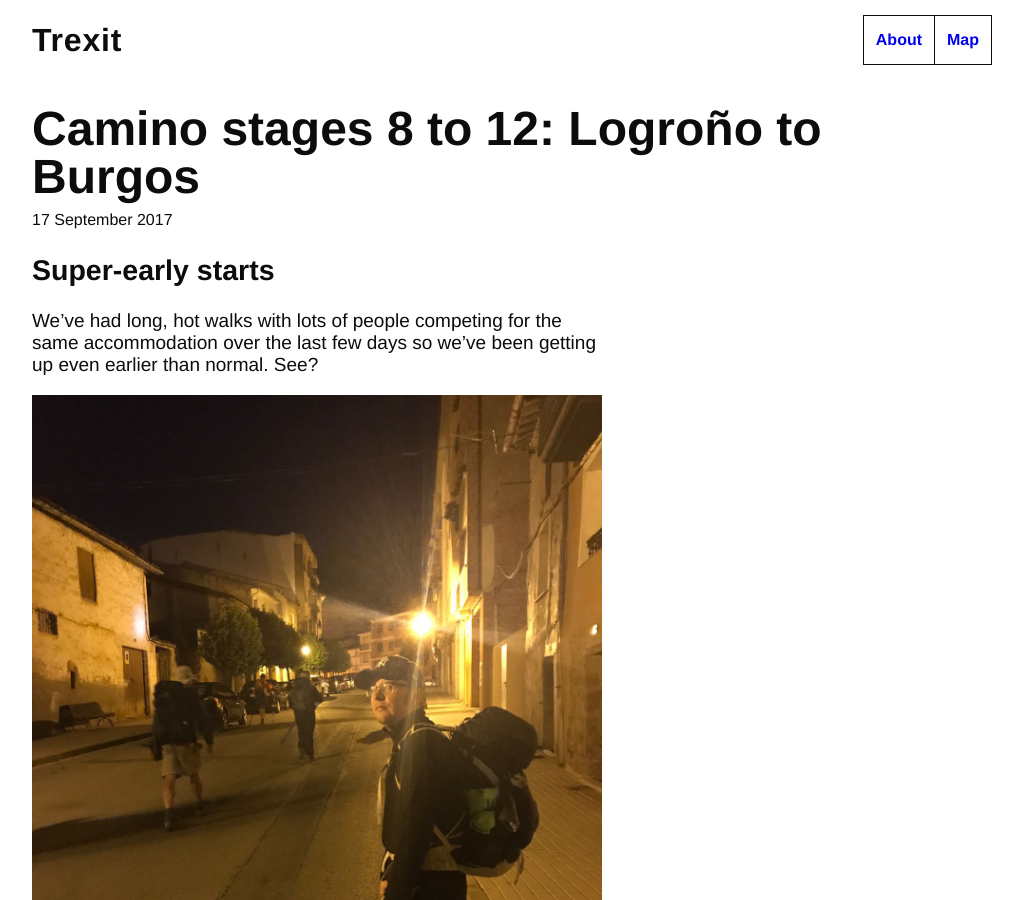
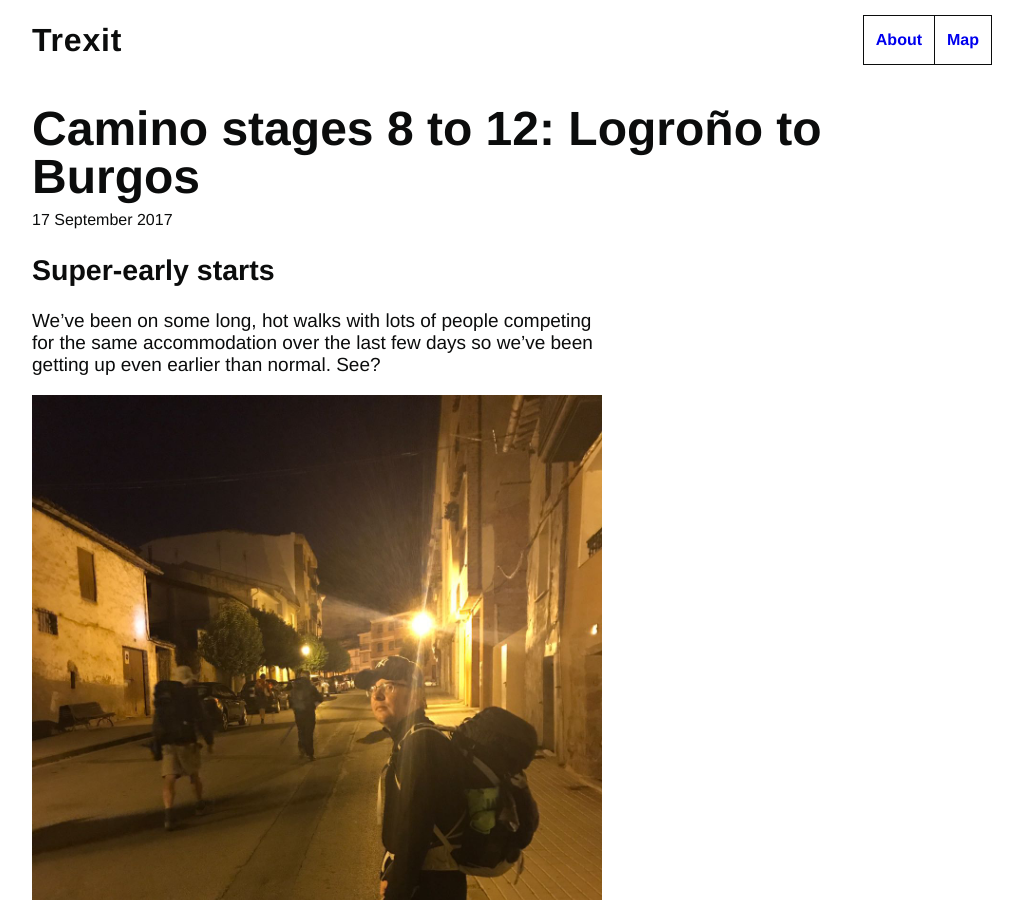
Before and after one commit to tombye/trexit, a Jekyll site: the page built from _posts/2017-09-17-camino-stages-8-to-12.markdown, in a window 1280 px wide and 900 px high. Shown: the whole window, without its empty margins (128-1151 px from the left). Built offline with Jekyll 4.4.1, drawn with Linux system fonts in a browser that asks for light colours.

Commit message:
Update 2017-09-17-camino-stages-8-to-12.markdown

```diff
--- a/_posts/2017-09-17-camino-stages-8-to-12.markdown
+++ b/_posts/2017-09-17-camino-stages-8-to-12.markdown
@@ -7,7 +7,7 @@ categories: jekyll update
 
 ## Super-early starts
 
-We've had long, hot walks with lots of people competing for the same accommodation over the last few days so we've been getting up even earlier than normal. See?
+We've been on some long, hot walks with lots of people competing for the same accommodation over the last few days so we've been getting up even earlier than normal. See?
 
 ![Leaving Najera early in the morning before sunrise](https://github.com/tombye/trexit/raw/gh-pages/assets/images/leaving-najera-early-in-the-morning.jpg)
 
```
